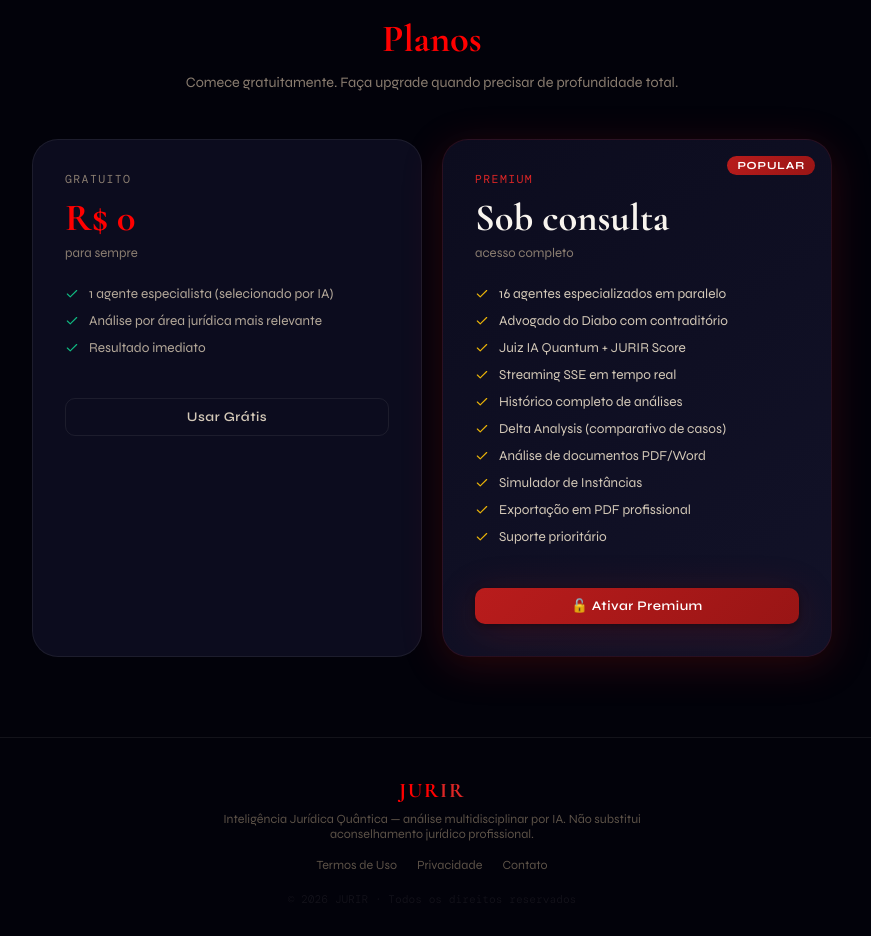
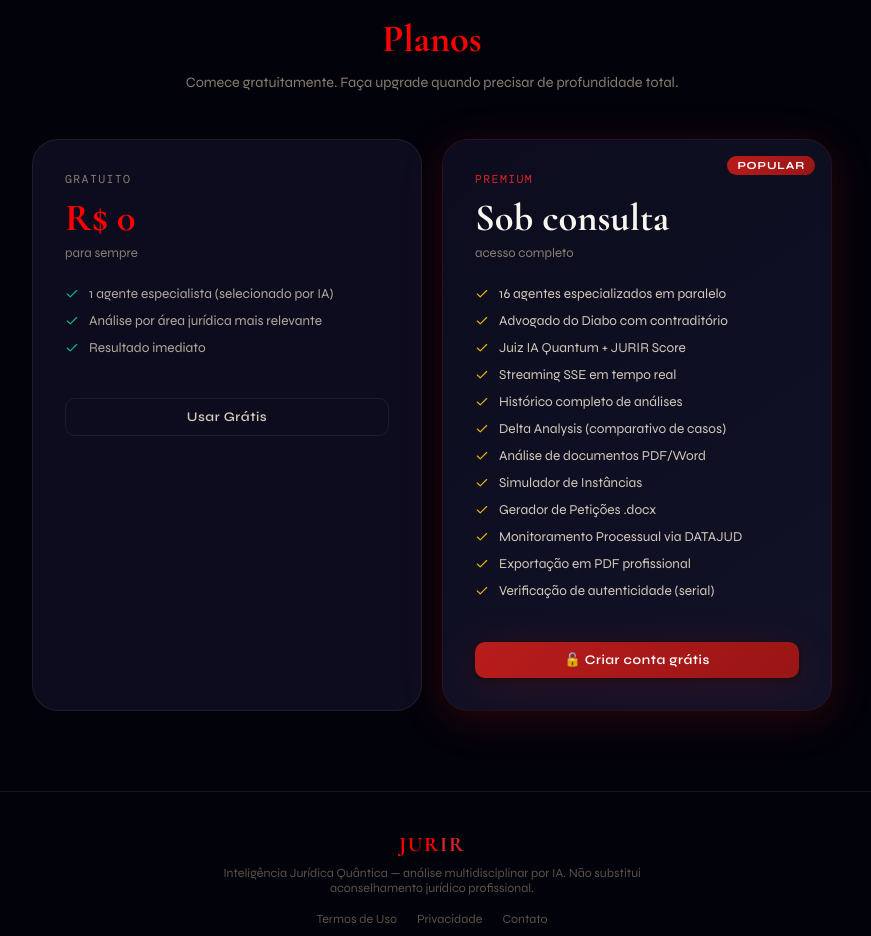
Before and after one commit to cpiresci/jurir, a React (Vite) app: page / in a window 1280 px wide. Shown: the part 2460-3396 px from the top of the page, without its empty margins (208-1079 px from the left). Built offline with nearby package versions, Linux system fonts and the light colour scheme; a web font is replaced by a local one.

Commit message:
Add links and new features to Pricing component

```diff
--- a/src/components/Pricing.jsx
+++ b/src/components/Pricing.jsx
@@ -1,4 +1,5 @@
 import { Check } from 'lucide-react';
+import { Link } from 'react-router-dom';
 import { useStore } from '../store';
 
 const FREE_FEATURES = [
@@ -16,8 +17,10 @@
   'Delta Analysis (comparativo de casos)',
   'Análise de documentos PDF/Word',
   'Simulador de Instâncias',
+  'Gerador de Petições .docx',
+  'Monitoramento Processual via DATAJUD',
   'Exportação em PDF profissional',
-  'Suporte prioritário',
+  'Verificação de autenticidade (serial)',
 ];
 
 export default function Pricing() {
@@ -36,12 +39,7 @@
         </div>
 
         <div style={{ display: 'grid', gridTemplateColumns: 'repeat(auto-fit, minmax(300px,1fr))', gap: 20 }}>
-
-          {/* Free */}
-          <div style={{
-            background: 'var(--surface)', border: '1px solid var(--bn)',
-            borderRadius: 'var(--r-xl)', padding: 32,
-          }}>
+          <div style={{ background: 'var(--surface)', border: '1px solid var(--bn)', borderRadius: 'var(--r-xl)', padding: 32 }}>
             <div style={{ marginBottom: 24 }}>
               <div style={{ fontSize: '.72rem', color: 'var(--n4)', fontFamily: 'var(--f-mono)', letterSpacing: '.12em', marginBottom: 8 }}>GRATUITO</div>
               <div style={{ fontFamily: 'var(--f-display)', fontSize: '2.4rem', fontWeight: 700 }}>R$ 0</div>
@@ -54,36 +52,26 @@
                 </li>
               ))}
             </ul>
-            <button
-              className="btn btn-ghost"
-              style={{ width: '100%', justifyContent: 'center' }}
-              onClick={() => document.getElementById('analise')?.scrollIntoView({ behavior: 'smooth' })}
-            >
+            <button className="btn btn-ghost" style={{ width: '100%', justifyContent: 'center' }}
+              onClick={() => document.getElementById('analise')?.scrollIntoView({ behavior: 'smooth' })}>
               Usar Grátis
             </button>
           </div>
 
-          {/* Premium */}
           <div style={{
             background: 'linear-gradient(145deg, var(--surface), var(--lift))',
-            border: '1px solid var(--br)',
-            borderRadius: 'var(--r-xl)', padding: 32,
-            position: 'relative', overflow: 'hidden',
-            boxShadow: 'var(--shadow-crimson)',
+            border: '1px solid var(--br)', borderRadius: 'var(--r-xl)', padding: 32,
+            position: 'relative', overflow: 'hidden', boxShadow: 'var(--shadow-crimson)',
           }}>
-            <div style={{
-              position: 'absolute', top: 16, right: 16,
+            <div style={{ position: 'absolute', top: 16, right: 16,
               background: 'linear-gradient(135deg, var(--r2), var(--r1))',
               borderRadius: 'var(--r-pill)', padding: '3px 10px',
-              fontSize: '.68rem', color: '#fff', fontWeight: 700, letterSpacing: '.08em',
-            }}>
+              fontSize: '.68rem', color: '#fff', fontWeight: 700, letterSpacing: '.08em' }}>
               POPULAR
             </div>
             <div style={{ marginBottom: 24 }}>
               <div style={{ fontSize: '.72rem', color: 'var(--r3)', fontFamily: 'var(--f-mono)', letterSpacing: '.12em', marginBottom: 8 }}>PREMIUM</div>
-              <div style={{ fontFamily: 'var(--f-display)', fontSize: '2.4rem', fontWeight: 700, color: 'var(--n0)' }}>
-                Sob consulta
-              </div>
+              <div style={{ fontFamily: 'var(--f-display)', fontSize: '2.4rem', fontWeight: 700, color: 'var(--n0)' }}>Sob consulta</div>
               <div style={{ fontSize: '.82rem', color: 'var(--n4)', marginTop: 4 }}>acesso completo</div>
             </div>
             <ul style={{ listStyle: 'none', display: 'flex', flexDirection: 'column', gap: 10, marginBottom: 28 }}>
@@ -93,14 +81,15 @@
                 </li>
               ))}
             </ul>
-            <button
-              className="btn btn-crimson"
-              style={{ width: '100%', justifyContent: 'center' }}
-              onClick={() => openModal('register')}
-              disabled={!!authToken}
-            >
-              {authToken ? '✓ Conta ativa' : '🔓 Ativar Premium'}
-            </button>
+            {authToken ? (
+              <Link to="/premium" className="btn btn-gold" style={{ width: '100%', justifyContent: 'center', textDecoration: 'none' }}>
+                ⚡ Ativar Premium
+              </Link>
+            ) : (
+              <button className="btn btn-crimson" style={{ width: '100%', justifyContent: 'center' }} onClick={() => openModal('register')}>
+                🔓 Criar conta grátis
+              </button>
+            )}
           </div>
         </div>
       </div>
```
